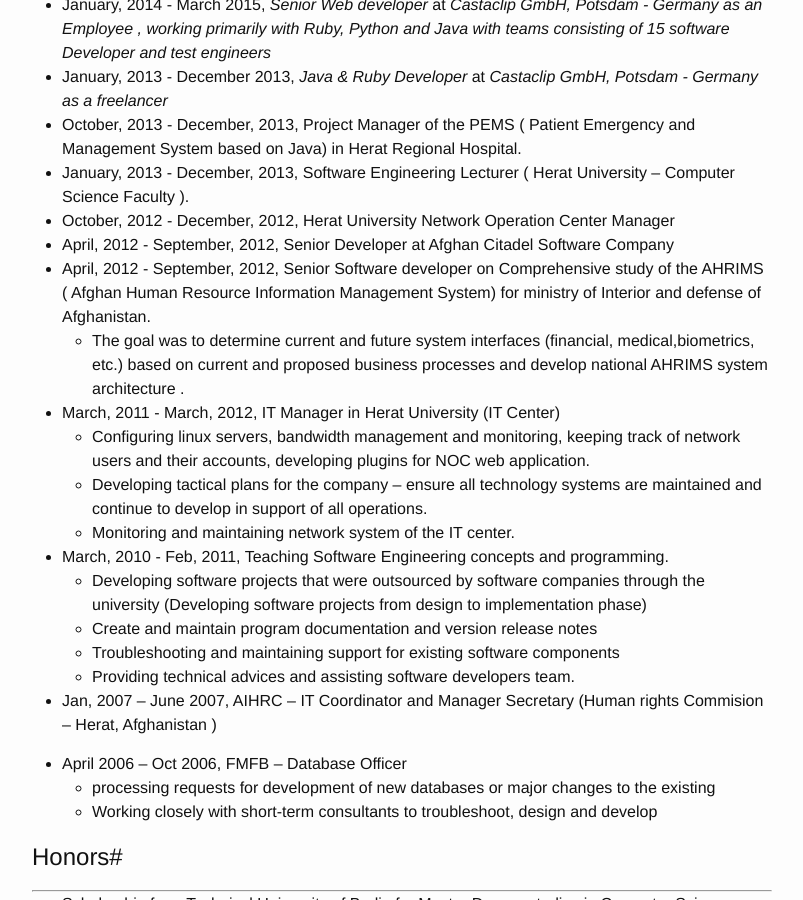
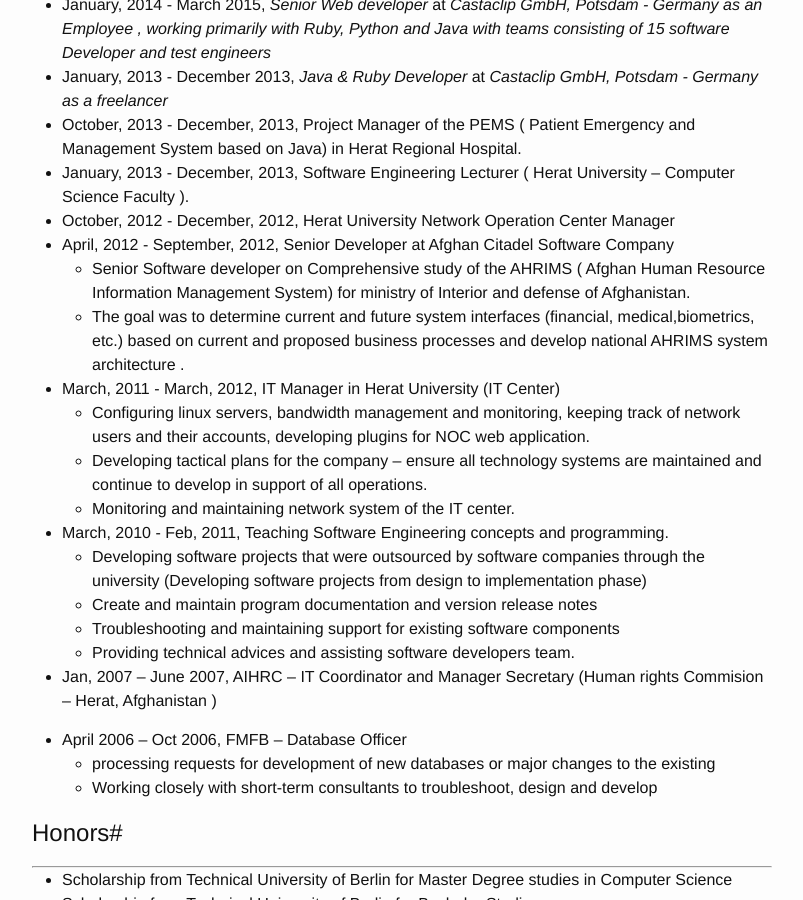
Before and after one commit to tokhi/tokhi.github.io, a Jekyll site: the page built from 2015-02-28-detials.markdown, in a window 1280 px wide and 900 px high, scrolled down 1529 px. Shown: the whole window, without its empty margins (238-1041 px from the left). Built offline with Jekyll 4.4.1, drawn with Linux system fonts in a browser that asks for light colours.

Commit message:
Update 2015-02-28-detials.markdown

```diff
--- a/2015-02-28-detials.markdown
+++ b/2015-02-28-detials.markdown
@@ -86,7 +86,7 @@
 * January, 2013 - December, 2013,  Software Engineering Lecturer ( Herat University – Computer Science Faculty ).
 * October, 2012 - December, 2012, Herat University Network Operation Center Manager
 * April, 2012 - September, 2012, Senior Developer at Afghan Citadel Software Company
-* April, 2012 - September, 2012, Senior Software developer on Comprehensive study of the AHRIMS ( Afghan Human Resource Information Management System) for ministry of Interior and defense of Afghanistan.
+  * Senior Software developer on Comprehensive study of the AHRIMS ( Afghan Human Resource Information Management System) for ministry of Interior and defense of Afghanistan.
   * The goal was to determine current and future system interfaces (financial, medical,biometrics, etc.) based on current and proposed business processes and develop national AHRIMS system architecture .
 
 * March, 2011 - March, 2012, IT Manager in Herat University (IT Center)
```
